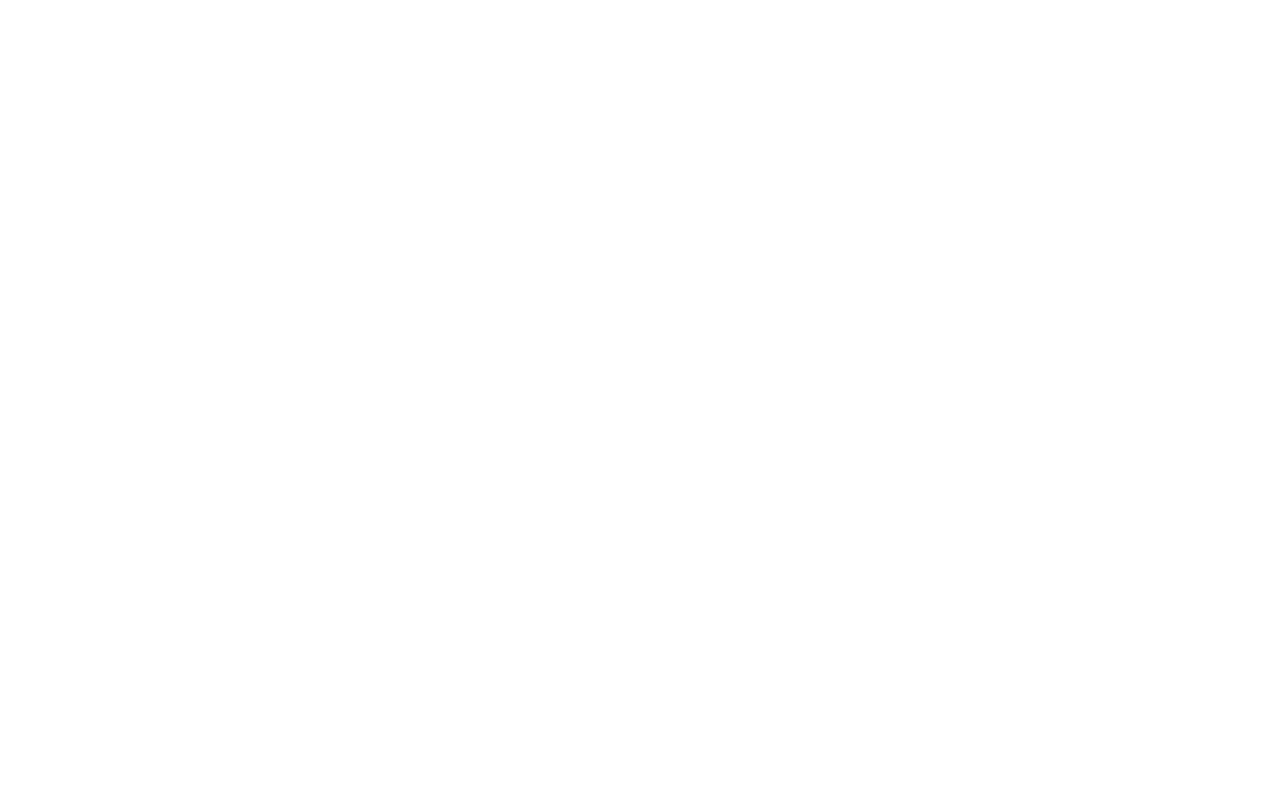
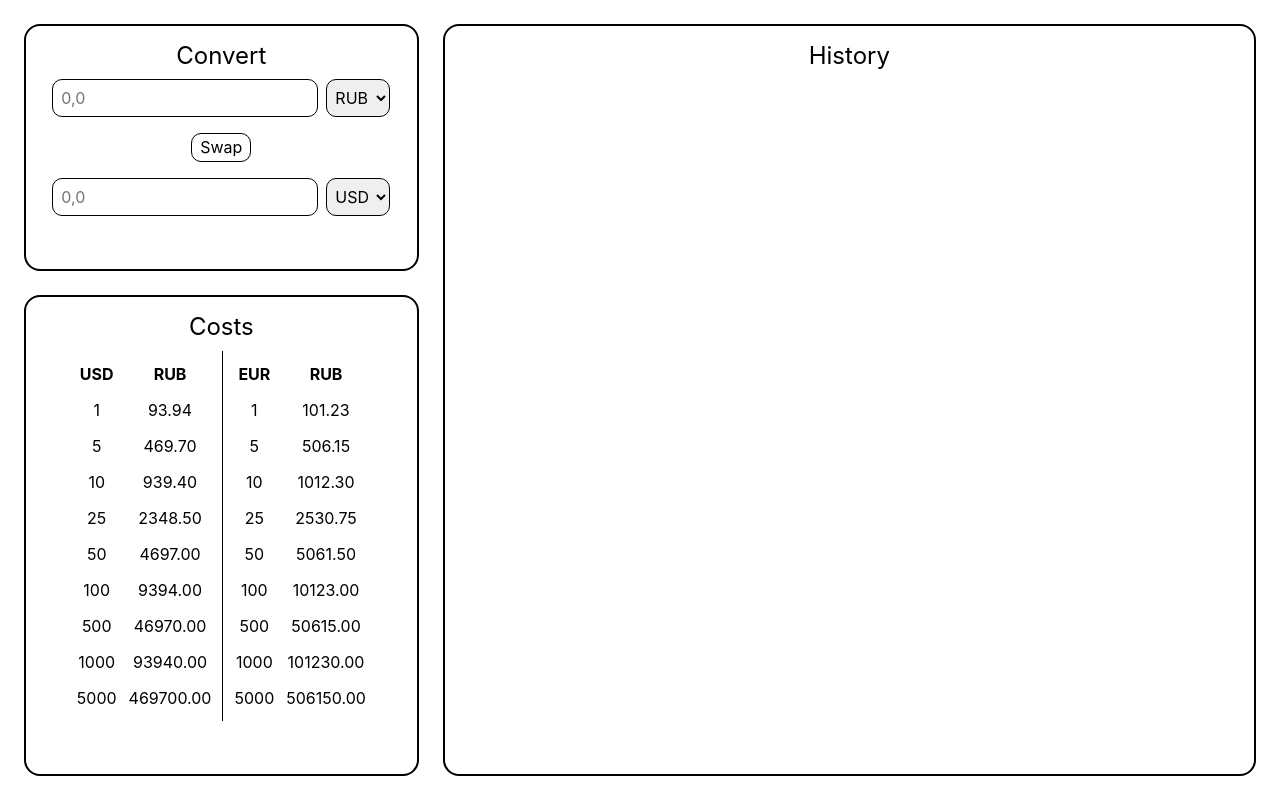
Before and after one commit to orlogue/CurrencyConverter, a React (Vite) app: page / in a window 1280 px wide. Built offline with nearby package versions, Linux system fonts and the light colour scheme; the HTML template or start-up script is replaced by a standard one.

Commit message:
Attach views to App

```diff
--- a/src/App.module.scss
+++ b/src/App.module.scss
@@ -14,3 +14,15 @@ body {
   font-size: 16px;
   line-height: 1.5;
 }
+
+main {
+  display: grid;
+  width: calc(100vw - 3rem);
+  min-height: calc(100vh - 3rem);
+  gap: 1.5rem;
+  padding: 1.5rem;
+  grid-template-columns: repeat(3, 1fr);
+  grid-template-areas:
+          "converter history history"
+          "costs history history";
+}
--- a/src/App.tsx
+++ b/src/App.tsx
@@ -1,9 +1,15 @@
+import Converter from "./views/Converter/Converter.tsx";
+import Costs from "./views/Costs/Costs.tsx";
+import History from "./views/History/History.tsx";
 import './App.module.scss'
 
 function App() {
 
   return (
     <main>
+      <Converter/>
+      <Costs/>
+      <History/>
     </main>
   )
 }
```
